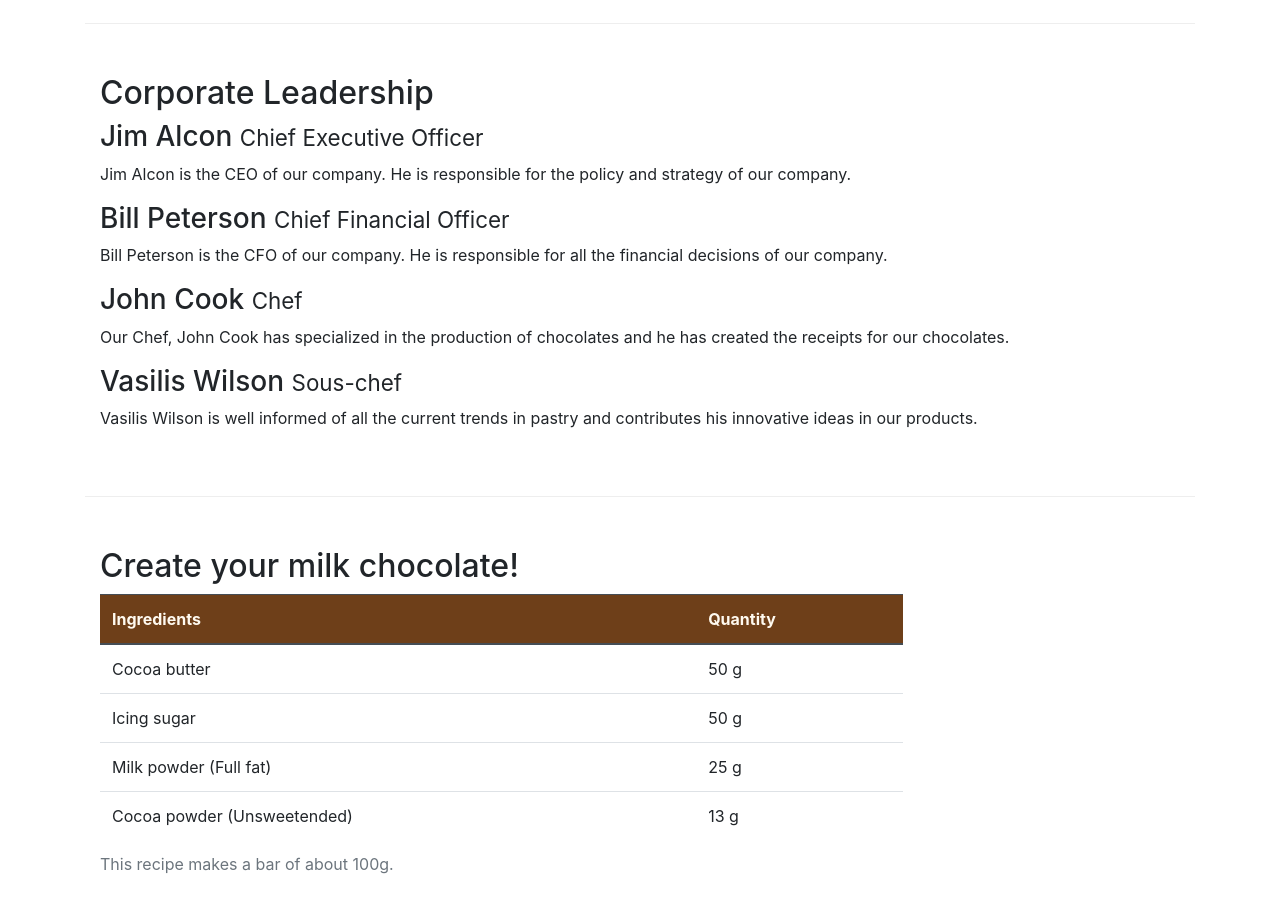
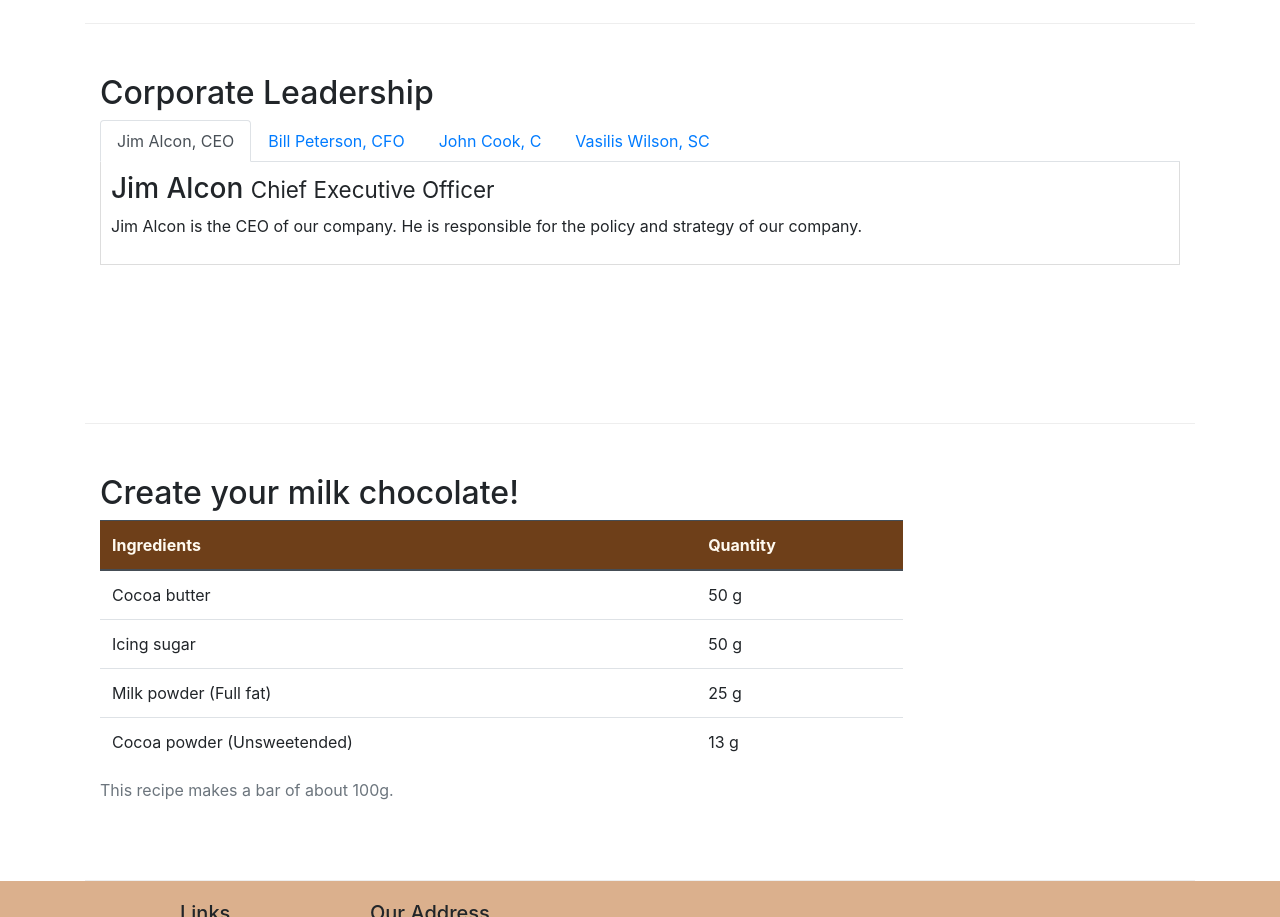
Before and after one commit to Laura-Ag/leChocolat, a website: page aboutus.html in a window 1280 px wide. Shown: the part 820-1737 px from the top of the page. Drawn offline with nearby package versions, Linux system fonts and the light colour scheme.

Commit message:
Tab Navigation

```diff
--- a/aboutus.html
+++ b/aboutus.html
@@ -25,10 +25,14 @@
 
             <div class="collapse navbar-collapse" id="Navbar">
                 <ul class="navbar-nav">
-                    <li class="nav-item"><a class="nav-link" href="./index.html"><span class="fa fa-home fa-lg"></span>Home</a></li>
-                    <li class="nav-item active"><a class="nav-link" href="#"><span class="fa fa-info fa-lg"></span>About</a></li>
-                    <li class="nav-item"><a class="nav-link" href="#"><span class="fa fa-list fa-lg"></span>Menu</a></li>
-                    <li class="nav-item"><a class="nav-link" href="./contactus.html"><span class="fa fa-address-card fa-lg"></span>Contact</a></li>
+                    <li class="nav-item"><a class="nav-link" href="./index.html"><span
+                                class="fa fa-home fa-lg"></span>Home</a></li>
+                    <li class="nav-item active"><a class="nav-link" href="#"><span
+                                class="fa fa-info fa-lg"></span>About</a></li>
+                    <li class="nav-item"><a class="nav-link" href="#"><span class="fa fa-list fa-lg"></span>Menu</a>
+                    </li>
+                    <li class="nav-item"><a class="nav-link" href="./contactus.html"><span
+                                class="fa fa-address-card fa-lg"></span>Contact</a></li>
                 </ul>
             </div>
 
@@ -40,7 +44,8 @@
             <div class="row row-header">
                 <div class="col-12 col-sm-8">
                     <h1>Le Chocolat</h1>
-                    <p>We combine experience with creativity to create innovative tastes based on classic chocolate recipes. Our creations will travel you in the chocolate world!</p>
+                    <p>We combine experience with creativity to create innovative tastes based on classic chocolate
+                        recipes. Our creations will travel you in the chocolate world!</p>
                 </div>
                 <div class="col col-sm">
                     <img src="images/logo.png" class="img-fluid">
@@ -67,10 +72,14 @@
         <div class="row row-content">
             <div class="col-12 col-sm-6">
                 <h2>Our History</h2>
-                <p>Lorem ipsum dolor sit amet, consectetur adipiscing elit. Phasellus semper nunc quis maximus pharetra. Quisque ut molestie ante. Donec mattis pharetra erat, eu ultricies ipsum faucibus et. Curabitur ultrices risus turpis, laoreet pulvinar justo interdum in. Quisque vel semper tellus. Etiam nibh arcu, sodales quis ultrices nec, egestas vitae libero. </p>
-                <p>Nulla ultrices diam at tortor volutpat, <em>et facilisis justo facilisis</em>. Phasellus dignissim euismod mi eget dignissim. Sed eget consequat urna. </p>
+                <p>Lorem ipsum dolor sit amet, consectetur adipiscing elit. Phasellus semper nunc quis maximus pharetra.
+                    Quisque ut molestie ante. Donec mattis pharetra erat, eu ultricies ipsum faucibus et. Curabitur
+                    ultrices risus turpis, laoreet pulvinar justo interdum in. Quisque vel semper tellus. Etiam nibh
+                    arcu, sodales quis ultrices nec, egestas vitae libero. </p>
+                <p>Nulla ultrices diam at tortor volutpat, <em>et facilisis justo facilisis</em>. Phasellus dignissim
+                    euismod mi eget dignissim. Sed eget consequat urna. </p>
             </div>
-            <div class = "col col-sm">
+            <div class="col col-sm">
                 <div class="card">
                     <h3 class="card-header bg-secondary text-white">Facts At a Glance</h3>
                     <div class="card-body">
@@ -92,14 +101,51 @@
         <div class="row row-content">
             <div class="col-12">
                 <h2>Corporate Leadership</h2>
+                <ul class="nav nav-tabs">
+                    <li class="nav-item">
+                        <a class="nav-link active" href="#tab1" role="tab" data-toggle="tab"> Jim Alcon, CEO</a>
+                    </li>
+                    <li class="nav-item">
+                        <a class="nav-link" href="#tab2" role="tab" data-toggle="tab"> Bill Peterson, CFO</a>
+                    </li>
+                    <li class="nav-item">
+                        <a class="nav-link" href="#tab3" role="tab" data-toggle="tab"> John Cook, C</a>
+                    </li>
+                    <li class="nav-item">
+                        <a class="nav-link" href="#tab4" role="tab" data-toggle="tab"> Vasilis Wilson, SC</a>
+                    </li>
+                </ul>
+
+                <div class="tab-content">
+
+                    <div role="tabpanel" class="tab-pane fade show active" id="tab1">
                         <h3>Jim Alcon <small>Chief Executive Officer </small></h3>
-                <p class="d-none d-sm-block">Jim Alcon is the CEO of our company. He is responsible for the policy and strategy of our company. </p>
-                <h3>Bill Peterson  <small>Chief Financial Officer </small></h3>
-                <p class="d-none d-sm-block">Bill Peterson is the CFO of our company. He is responsible for all the financial decisions of our company. </p>
+                        <p class="d-none d-sm-block">Jim Alcon is the CEO of our company. He is responsible for the
+                            policy
+                            and strategy of our company. </p>
+                    </div>
+
+                    <div role="tabpanel" class="tab-pane fade" id="tab2">
+                        <h3>Bill Peterson <small>Chief Financial Officer </small></h3>
+                        <p class="d-none d-sm-block">Bill Peterson is the CFO of our company. He is responsible for all
+                            the
+                            financial decisions of our company. </p>
+                    </div>
+
+                    <div role="tabpanel" class="tab-pane fade" id="tab3">
                         <h3>John Cook <small>Chef</small></h3>
-                <p class="d-none d-sm-block">Our Chef, John Cook has specialized in the production of chocolates and he has created the receipts for our chocolates. </p>
-                <h3>Vasilis Wilson  <small>Sous-chef </small></h3>
-                <p class="d-none d-sm-block">Vasilis Wilson is well informed of all the current trends in pastry and contributes his innovative ideas in our products. </p>
+                        <p class="d-none d-sm-block">Our Chef, John Cook has specialized in the production of chocolates
+                            and
+                            he has created the receipts for our chocolates. </p>
+                    </div>
+
+                    <div role="tabpanel" class="tab-pane fade" id="tab4">
+                        <h3>Vasilis Wilson <small>Sous-chef </small></h3>
+                        <p class="d-none d-sm-block">Vasilis Wilson is well informed of all the current trends in pastry
+                            and
+                            contributes his innovative ideas in our products. </p>
+                    </div>
+                </div>
             </div>
         </div>
 
@@ -116,7 +162,7 @@
                             </tr>
                         </thead>
                         <tbody>
-                        <tr >
+                            <tr>
                                 <td>Cocoa butter</td>
                                 <td>50 g</td>
                             </tr>
@@ -163,12 +209,13 @@
                         HAWAII<br>
                         <i class="fa fa-phone fa-lg"></i> +987 6543 2100<br>
                         <i class="fa fa-fax fa-lg"></i> +987 6543 2101<br>
-                        <i class="fa fa-envelope fa-lg"></i> <a href="mailto:chocolat@nomail.net">chocolat@nomail.net</a>
+                        <i class="fa fa-envelope fa-lg"></i> <a
+                            href="mailto:chocolat@nomail.net">chocolat@nomail.net</a>
                     </address>
                 </div>
                 <div class="col-sm align-self-center">
                     <div style="text-align:center">
-                        <a class="btn btn-social-icon btn-google-plus" href ="http://google.com/+">
+                        <a class="btn btn-social-icon btn-google-plus" href="http://google.com/+">
                             <i class="fa fa-google-plus"></i></a>
                         <a class="btn btn-social-icon btn-facebook" href="http://www.facebook.com/profile.php?id=">
                             <i class="fa fa-facebook"></i></a>
--- a/css/styles.css
+++ b/css/styles.css
@@ -39,3 +39,9 @@ body{
 tr:hover {
     background-color:#dbb08db0!important
 }
+.tab-content {
+    border-left: 1px solid #ddd;
+    border-right: 1px solid #ddd;
+    border-bottom: 1px solid #ddd;
+    padding: 10px;
+}
```
Also changed, not shown: index.html (+8 -11 lines). Lines whose indentation alone changed are shown as unchanged.
